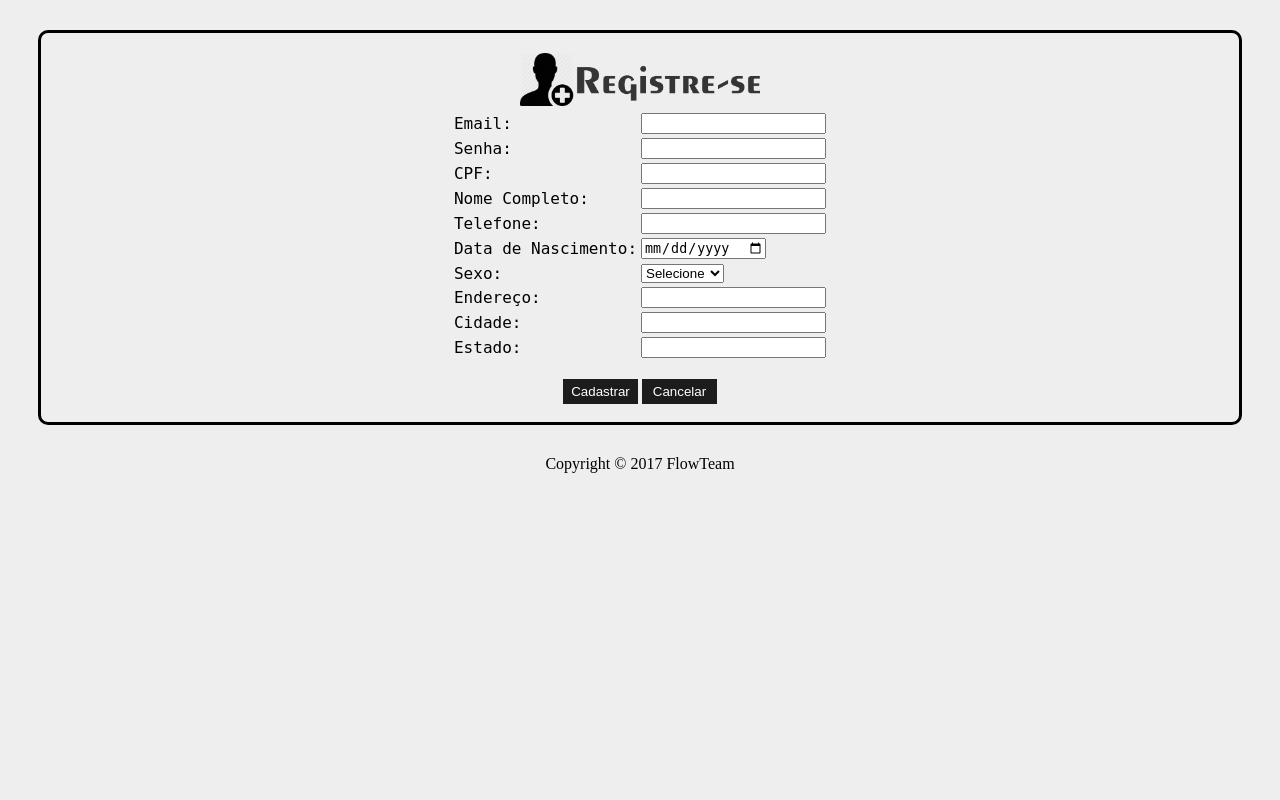
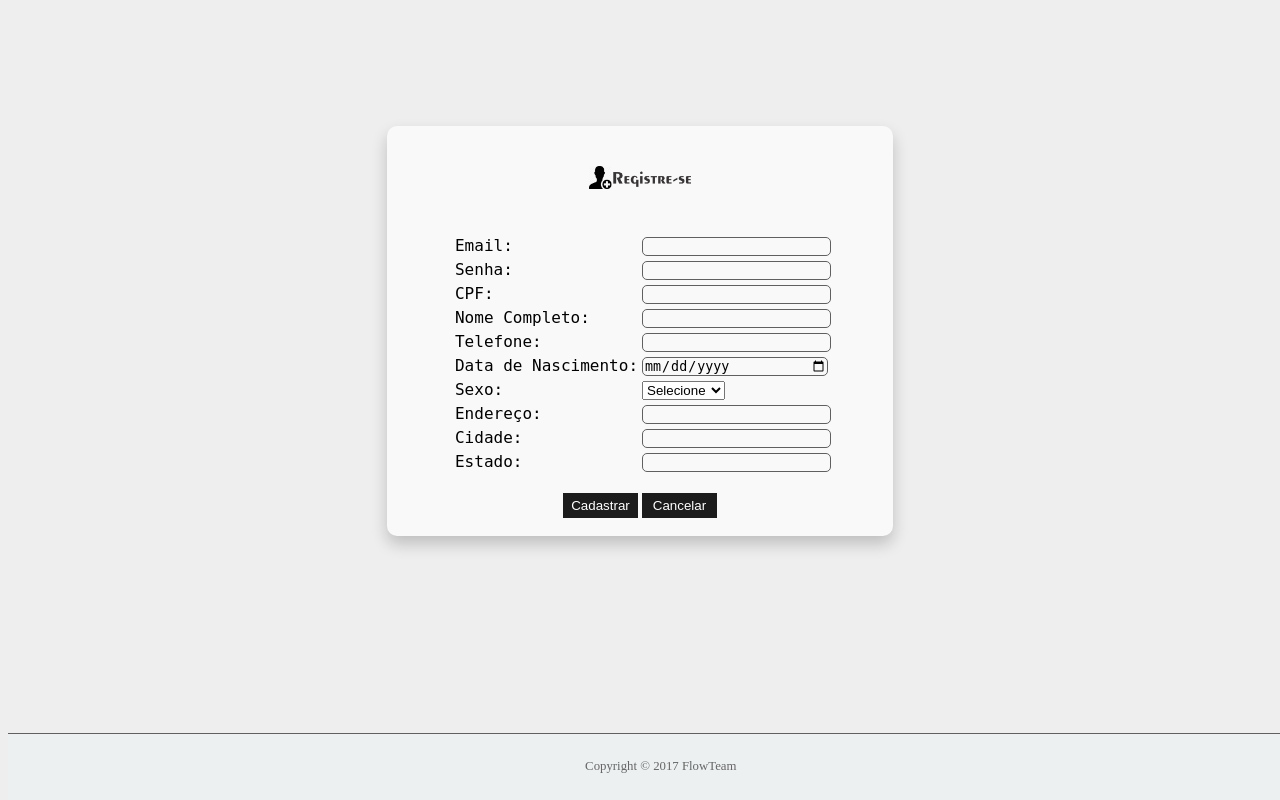
Before and after one commit to arthurfalcao/wikilitica, a PHP site: page /cadastro.html in a window 1280 px wide. Run offline with PHP 8.4, Linux system fonts and the light colour scheme.

Commit message:
Alterado Css de Cadastro

```diff
--- a/index.html
+++ b/index.html
@@ -43,8 +43,8 @@
 			<p>A política não é um bicho de sete cabeças nem é um espaço por onde só circulam corruptos. Ela é uma atividade que se pode realizar no dia a dia. Para isso, basta conhecer o funcionamento dos órgãos públicos e entender que instrumentos existem que possibilitam exercer uma atuação política na sociedade. É com esse espírito que a Gazeta do Povo começa hoje a campanha Política Cidadã.</p>
 		</div>
 	</div>
+	<footer class="footer" id="rodape">
+		<p> Copyright &copy 2017 FlowTeam</p>
+	</footer>
 </body>
-	<footer class="footer" id="rodape">
-		<p>Copyright &copy 2017 FlowTeam</p>
-	</footer>
 </html>
--- a/static/css/cadastro.css
+++ b/static/css/cadastro.css
@@ -3,9 +3,14 @@ body{
 }
 div#cadastro{
 	text-align: center;
-	border: solid;
 	border-radius: 10px;
-	margin: 30px;
+	margin: 10% auto;
+	width: 40%;
+	height: 100%;
+    background-color: #f9f9f9;
+    min-width: 160px;
+    box-shadow: 0px 8px 16px 0px rgba(0,0,0,0.2);
+    z-index: 1;
 
 }
 
@@ -19,18 +24,37 @@ div#cadastro{
 .imagem{
 	width: 20%;
 	height: 130%;
-	padding-top: 20px;
+	padding: 40px;
 }
 tr,td{
 	color: black;
 	font-family: Century Gothic, monospace;
 	text-align: left;
 }
-footer#rodape{
-    clear: both;
-    text-align: center;
-}
+
 table{
 	margin-right: auto;
 	margin-left: auto;
 }
+
+table input{
+	background: none;
+    box-shadow: 0 0 0 0;
+    outline: 0;
+    border: 1px solid #606060;
+    width: 100%;
+    border-radius: 5px;
+}
+
+.footer {
+    clear: both;
+    border-top: 1px solid #606060;
+    background: #ecf0f1;
+    color: #666;
+    text-align: center;
+    padding: 1em;
+    font-size: 80%;
+    position:absolute;
+    bottom:0;
+    width:100%;
+}
--- a/static/css/estilo.css
+++ b/static/css/estilo.css
@@ -148,7 +148,9 @@ li.dropdown {
 .corpo p{
     text-align: justify;
 }
+
 /* Copyright */
+
 .footer {
     clear: both;
     border-top: 1px solid #606060;
```
